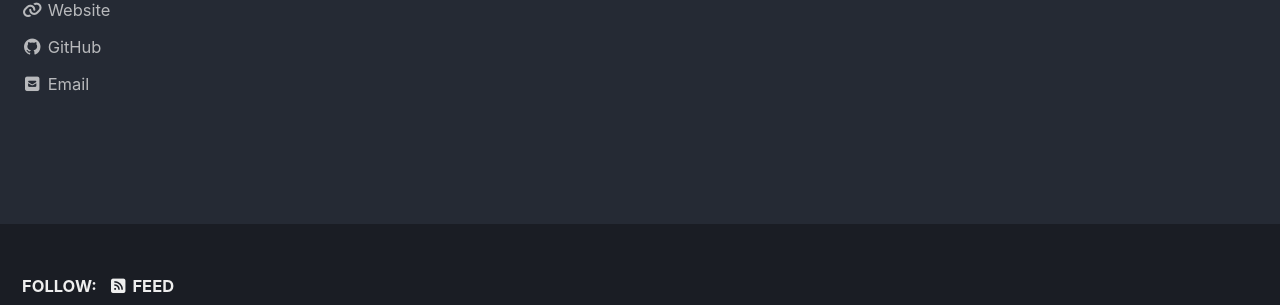
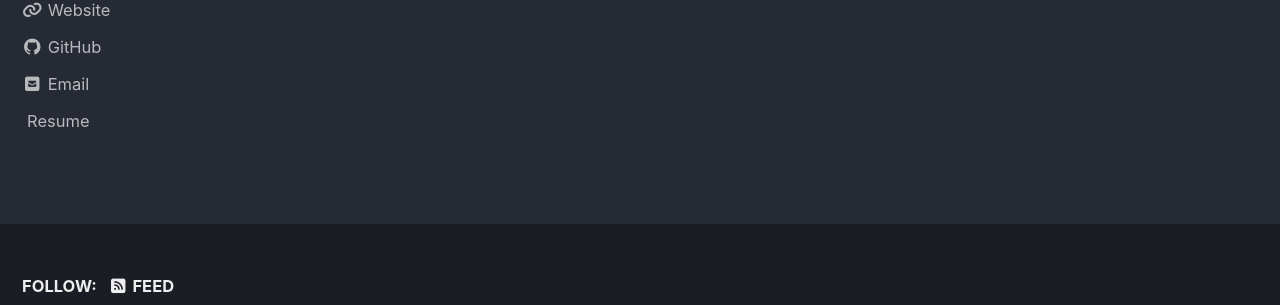
Before and after one commit to cs-sfulb001/cssfulb001.github.io, a Jekyll site: the page built from index.html, in a window 1280 px wide and 1053 px high. Shown: the part 674-979 px from the top of the window. Built offline with Jekyll 4.4.1, drawn with Linux system fonts in a browser that asks for light colours; cached includes are drawn as plain includes; the list of posts is cut into pages by our own code.

Commit message:
adding resume?

```diff
--- a/_config.yml
+++ b/_config.yml
@@ -21,10 +21,10 @@ title                    : "Web Portfolio"
 title_separator          : "-"
 subtitle                 : # site tagline that appears below site title in masthead
 name                     : "Sean Fulbright"
-description              : "An amazing website."
-url                      : # the base hostname & protocol for your site e.g. "https://mmistakes.github.io"
-baseurl                  : # the subpath of your site, e.g. "/blog"
-repository               : # GitHub username/repo-name e.g. "mmistakes/minimal-mistakes"
+description              : "A webpage made for my portfolio"
+url                      : "https://cs-sfulb001.github.io"
+baseurl                  : "/cssfulb001.github.io/"
+repository               : "cs-sfulb001/cssfulb001.github.io/"
 teaser                   : # path of fallback teaser image, e.g. "/assets/images/500x300.png"
 logo                     : # path of logo image to display in the masthead, e.g. "/assets/images/88x88.png"
 masthead_title           : # overrides the website title displayed in the masthead, use " " for no title
--- a/_includes/author-profile.html
+++ b/_includes/author-profile.html
@@ -241,6 +241,11 @@
       {% endif %}
 
       {% include author-profile-custom-links.html %}
+      <li>
+        <a src="../assets/Pics and docs/Resume.docx">
+          <span class="label">Resume</span>
+        </a>
+      </li>
     </ul>
   </div>
 </div>
```
